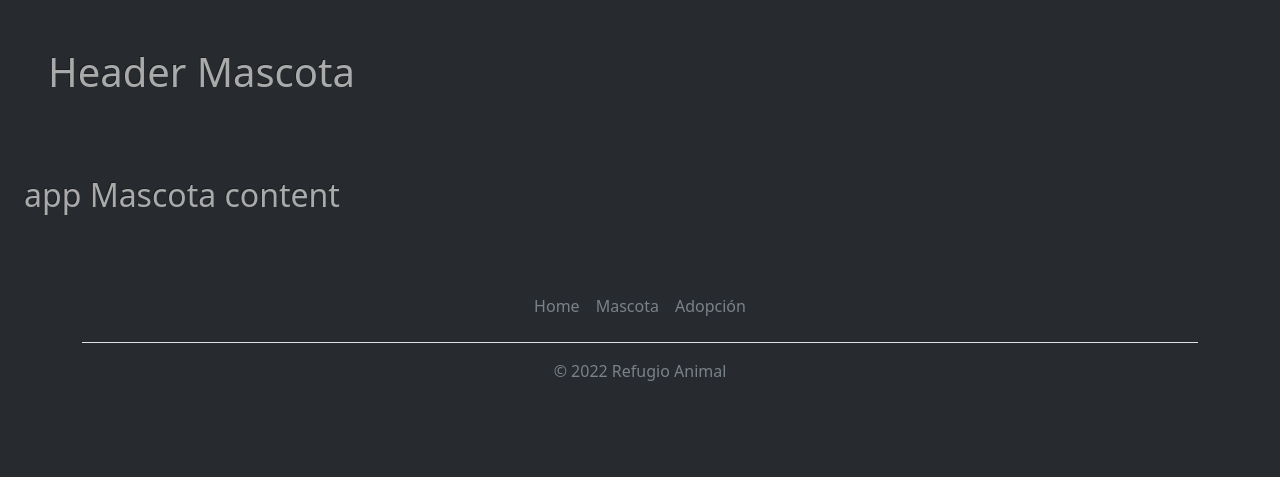
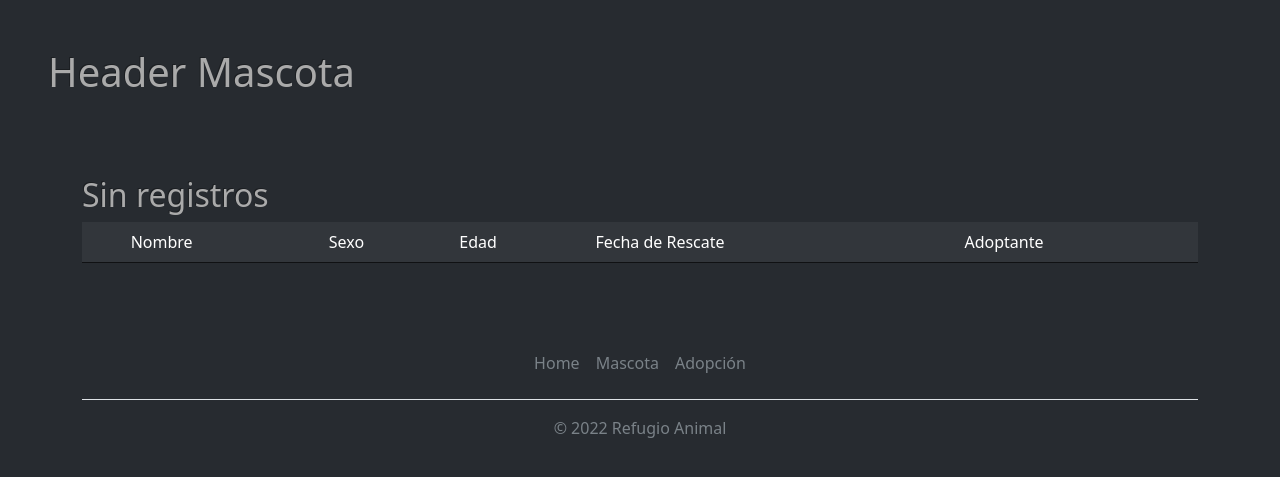
Before and after one commit to riveramosqueda/djangotest, a Django app: page /mascota in a window 1280 px wide. Shown: the part 58-535 px from the top of the page. Run offline with Django 3.2, Linux system fonts and the light colour scheme; data that the repository does not hold is empty; some libraries are stand-ins or nearby versions.

Commit message:
Added Mascota index list: listing all Mascota objects in a table

```diff
--- a/apps/mascota/views.py
+++ b/apps/mascota/views.py
@@ -1,10 +1,14 @@
 from django.shortcuts import render, redirect
 from django.http import HttpResponse
+from apps.mascota.models import Mascota
 from apps.mascota.forms import MascotaForm
 
 # Create your views here.
 def index(request):
-  return render(request,'mascota/index.html')
+  mascotas=Mascota.objects.all()
+  contexto={'mascotas':mascotas}
+  return render(request, 'mascota/index.html', contexto)
+  #return render(request,'mascota/index.html')
 
 def mascota_view(request):
   if request.method=='POST':
--- a/templates/mascota/index.html
+++ b/templates/mascota/index.html
@@ -5,5 +5,34 @@
   {% block header %}Header Mascota{% endblock %}
 
   {% block app_content %}
-    <h2>app Mascota content</h2>
+  <div class="container table-responsive">
+    <table class="table">
+      <thead>
+        <tr>
+          <td></td>
+          <td>Nombre</td>
+          <td>Sexo</td>
+          <td>Edad</td>
+          <td>Fecha de Rescate</td>
+          <td>Adoptante</td>
+        </tr>
+      </thead>
+      <tbody>
+        {% if mascotas %}
+          {% for mascota in mascotas %}
+            <tr>
+              <td>{{ mascota.id }}</td>
+              <td>{{ mascota.nombre }}</td>
+              <td>{{ mascota.sexo }}</td>
+              <td>{{ mascota.edad_aproximada }}</td>
+              <td>{{ mascota.fecha_rescate }}</td>
+              <td>{% if mascota.persona.nombre %} {{mascota.persona.nombre}} {% else %} --- {% endif %}</td>
+            </tr>
+          {% endfor %}
+        {% else %}
+            <h2>Sin registros</h2>
+        {% endif %}
+      </tbody>
+    </table>
+  </div>
   {% endblock %}
```
